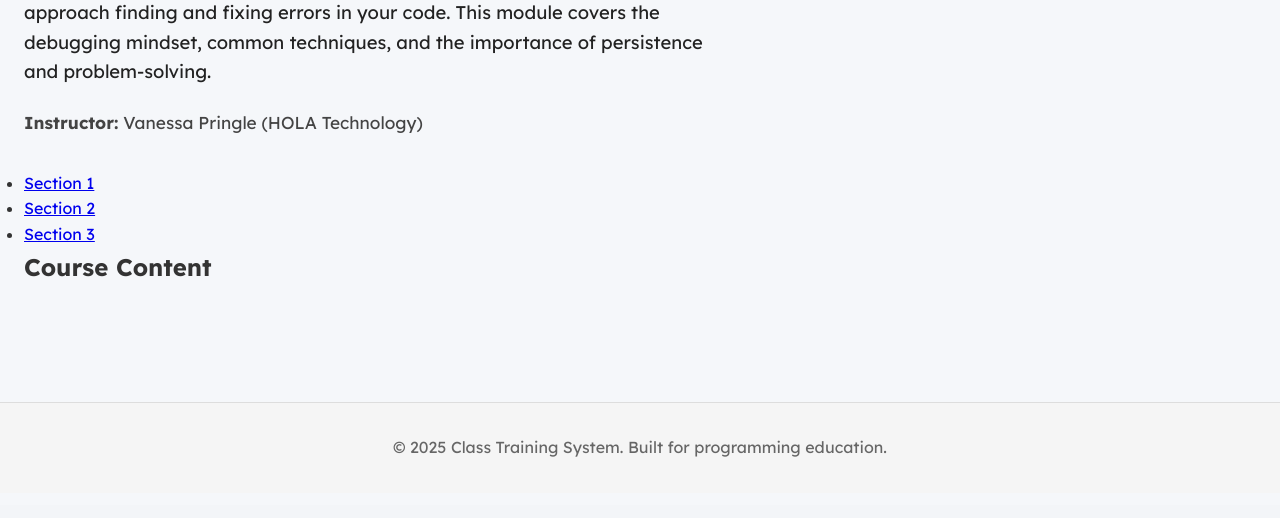
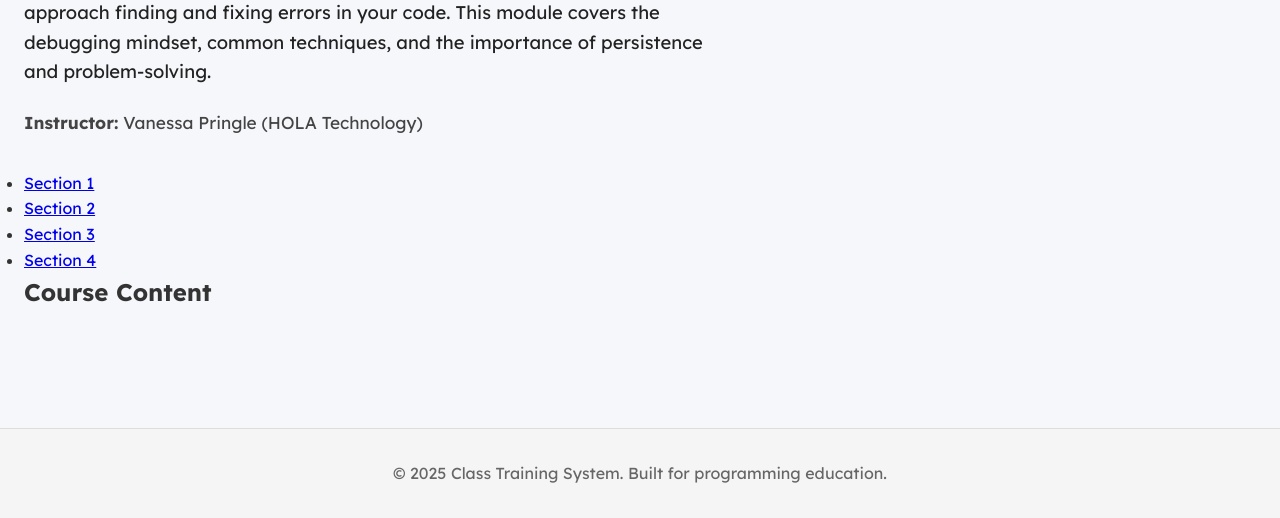
Before and after one commit to WHS-DTECH/ClassTrainingSys, a Flask app: template app/templates/lessons/lesson2/l2_contents.html in a window 1280 px wide. Shown: the part 295-813 px from the top of the page. Before the commit the page ends 752 px from the top, so only its background shows below. Run offline with Flask 3, Linux system fonts and the light colour scheme; the template is opened without the code that fills it, so the values that code supplies are empty; some libraries are stand-ins or nearby versions.

Commit message:
Lesson 2 sections

```diff
--- a/app/templates/lessons/lesson2/l2_contents.html
+++ b/app/templates/lessons/lesson2/l2_contents.html
@@ -13,9 +13,10 @@
     <!-- Section Navigation -->
     <nav>
       <ul>
-        <li><a href="/lessons/sections/4">Section 1</a></li>
-        <li><a href="/lessons/sections/5">Section 2</a></li>
-        <li><a href="/lessons/sections/6">Section 3</a></li>
+        <li><a href="/lessons/sections/6">Section 1</a></li>
+        <li><a href="/lessons/sections/7">Section 2</a></li>
+        <li><a href="/lessons/sections/8">Section 3</a></li>
+        <li><a href="/lessons/sections/9">Section 4</a></li>
       </ul>
     </nav>
   <h2>Course Content</h2>
```
